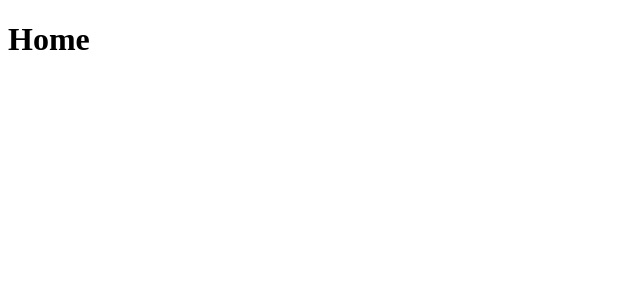
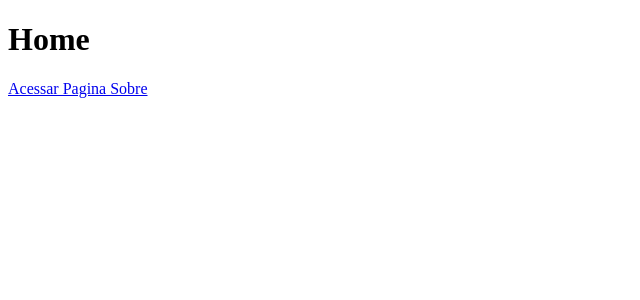
Before and after one commit to afsilva3021/staticPages, a Next.js app: page / in a window 1280 px wide. Shown: the top 300 px of the page, without its empty margins (0-640 px from the left). Built offline with nearby package versions, Linux system fonts and the light colour scheme.

Commit message:
atualizado pagina sobre

```diff
--- a/pages/index.js
+++ b/pages/index.js
@@ -7,6 +7,7 @@
 
         <div>
             <h1>Home</h1>
+            <a href="/sobre">Acessar Pagina Sobre</a>
         </div>
     )
 }
```
Also changed, not shown: pages/sobre.js (added, +13 -0 lines).
